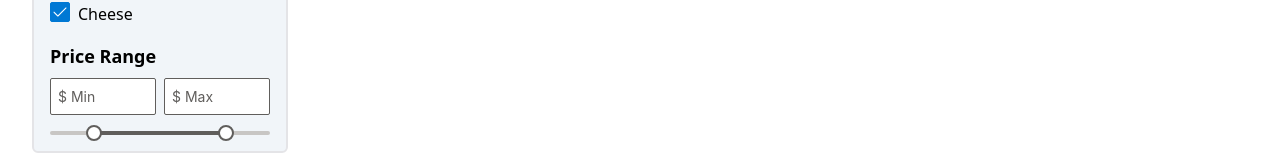
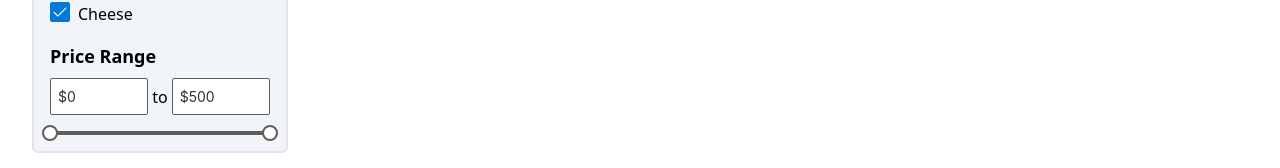
Before and after one commit to M-Valentino/ACME-Chemicals, a Next.js app: page /products in a window 1280 px wide. Shown: the part 244-412 px from the top of the page. Built offline with nearby package versions, Linux system fonts and the light colour scheme.

Commit message:
slider and text boxes in sync

```diff
--- a/src/pages/products.tsx
+++ b/src/pages/products.tsx
@@ -15,7 +15,8 @@ export default function Products() {
     { name: "Highest Price" },
   ];
   const [selectedSort, setSelectedSort] = useState<Sort>(sorts[0]);
-  const [value, setValue] = useState<[number, number]>([20, 80]);
+  const [priceRange, setpriceRange] = useState<[number, number]>([0, 500]);
+
   return (
     <MainWrapper>
       <div className="p-8">
@@ -60,21 +61,36 @@ export default function Products() {
               <h2 className="mt-4 mb-2 font-semibold text-lg ">Price Range</h2>
               <div className="flex flex-row">
                 <InputText
+                  value={`$${priceRange[0].toString()}`}
                   className="w-1/2 mr-1 p-inputtext-sm"
                   type="text"
                   placeholder="$ Min"
+                  onChange={(e) => {
+                    const minPrice = parseInt(e.target.value.substring(1)) || 0;
+                    setpriceRange([minPrice, priceRange[1]]);
+                  }}
                 />
+                <div className="flex items-center">to</div>
                 <InputText
+                  value={`$${priceRange[1].toString()}`}
                   className="w-1/2 ml-1 p-inputtext-sm"
                   type="text"
                   placeholder="$ Max"
+                  onChange={(e) => {
+                    const maxPrice =
+                      Math.min(parseInt(e.target.value.substring(1)), 500) || 0;
+                    setpriceRange([priceRange[0], maxPrice]);
+                  }}
                 />
               </div>
               <Slider
-                value={value}
-                onChange={(e) => setValue(e.value as [number, number])}
+                value={priceRange}
+                onChange={(e) => setpriceRange(e.value as [number, number])}
                 className="w-full mt-4"
                 range
+                min={0}
+                max={500}
+                step={10}
               />
             </div>
           </div>
```
